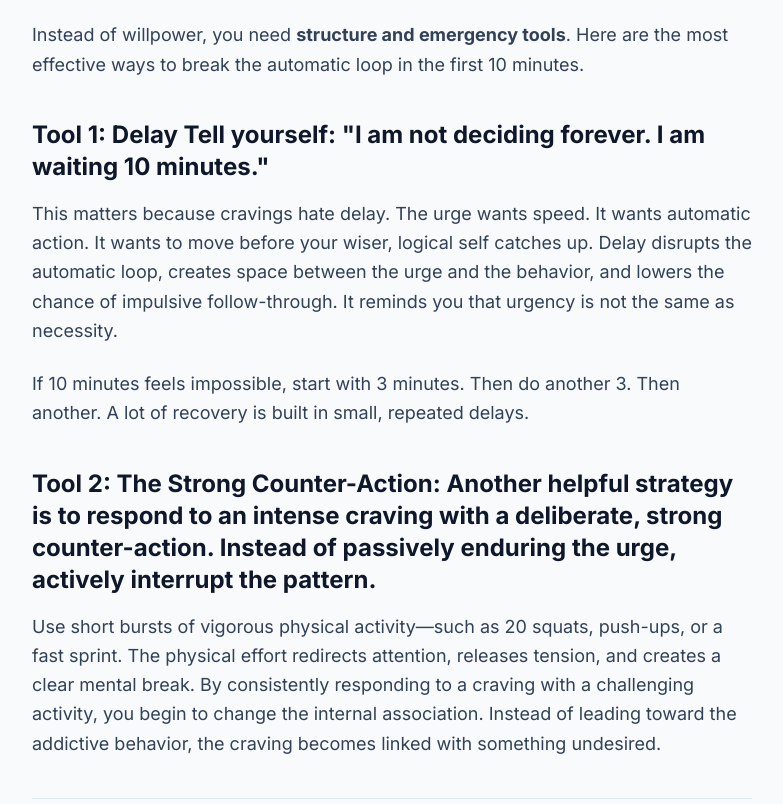
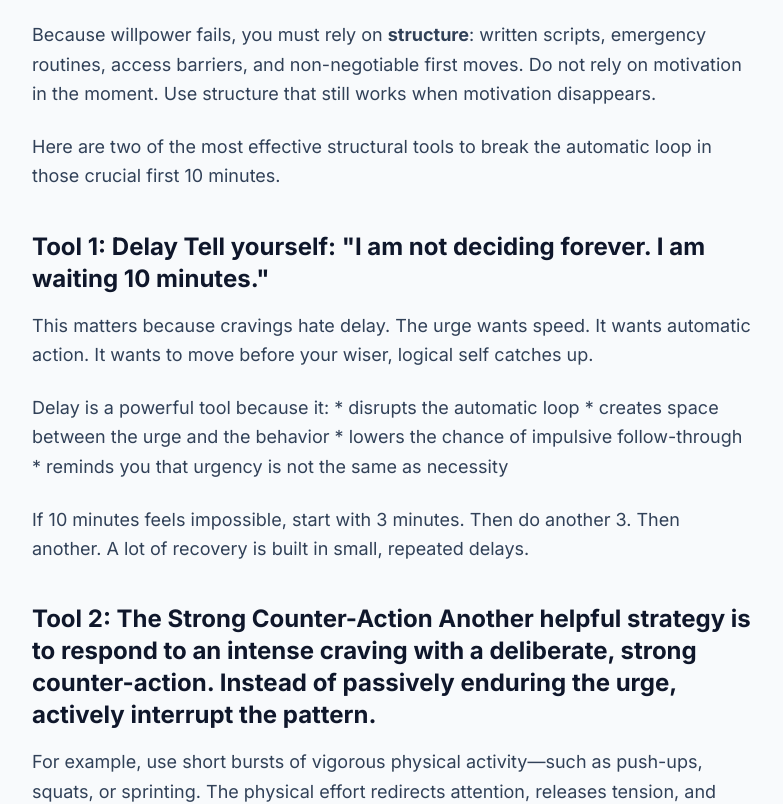
Before and after one commit to JakubHave/craving-toolkit-web, a Next.js app: page /articles/survive-first-10-minutes-of-craving in a window 1280 px wide. Shown: the part 740-1544 px from the top of the page, without its empty margins (248-1031 px from the left). Built offline with nearby package versions, Linux system fonts and the light colour scheme.

Commit message:
Update article: use exact example from ebook and remove breaking the trance section

```diff
--- a/src/data/articles.ts
+++ b/src/data/articles.ts
@@ -20,19 +20,31 @@ That is enough. Sometimes a whole recovery turning point begins with surviving j
 
 When you are in a "hot state"—stressed, ashamed, lonely, or triggered—your brain does not process information properly. Attention narrows, immediate reward gets magnified, and long-term costs blur. You cannot rely on willpower alone because willpower functions like a muscle, and it gets fatigued.
 
-Instead of willpower, you need **structure and emergency tools**. Here are the most effective ways to break the automatic loop in the first 10 minutes.
+Because willpower fails, you must rely on **structure**: written scripts, emergency routines, access barriers, and non-negotiable first moves. Do not rely on motivation in the moment. Use structure that still works when motivation disappears.
+
+Here are two of the most effective structural tools to break the automatic loop in those crucial first 10 minutes.
 
 ### Tool 1: Delay
 Tell yourself: "I am not deciding forever. I am waiting 10 minutes."
 
-This matters because cravings hate delay. The urge wants speed. It wants automatic action. It wants to move before your wiser, logical self catches up. Delay disrupts the automatic loop, creates space between the urge and the behavior, and lowers the chance of impulsive follow-through. It reminds you that urgency is not the same as necessity.
+This matters because cravings hate delay. The urge wants speed. It wants automatic action. It wants to move before your wiser, logical self catches up.
+
+Delay is a powerful tool because it:
+* disrupts the automatic loop
+* creates space between the urge and the behavior
+* lowers the chance of impulsive follow-through
+* reminds you that urgency is not the same as necessity
 
 If 10 minutes feels impossible, start with 3 minutes. Then do another 3. Then another. A lot of recovery is built in small, repeated delays.
 
-### Tool 2: The Strong Counter-Action:
+### Tool 2: The Strong Counter-Action
 Another helpful strategy is to respond to an intense craving with a deliberate, strong counter-action. Instead of passively enduring the urge, actively interrupt the pattern.
 
-Use short bursts of vigorous physical activity—such as 20 squats, push-ups, or a fast sprint. The physical effort redirects attention, releases tension, and creates a clear mental break. By consistently responding to a craving with a challenging activity, you begin to change the internal association. Instead of leading toward the addictive behavior, the craving becomes linked with something undesired.
+For example, use short bursts of vigorous physical activity—such as push-ups, squats, or sprinting. The physical effort redirects attention, releases tension, and creates a clear mental break. By consistently responding to a craving with a challenging activity, you begin to change the internal association. Instead of leading toward the addictive behavior, the craving becomes linked with something undesired.
+
+Choose an activity that is genuinely demanding or slightly unpleasant in the moment. (If you already love exercise, an unpleasant chore may be more effective.)
+
+*Example:* You notice the thought, “I would like a drink.” Instead of entertaining it, immediately do 20 squats while firmly rejecting the craving in your mind. Afterward, shift into an activity that requires attention—like cooking or working—to stabilize your mind until the urge passes.
 
 ***
 
```
